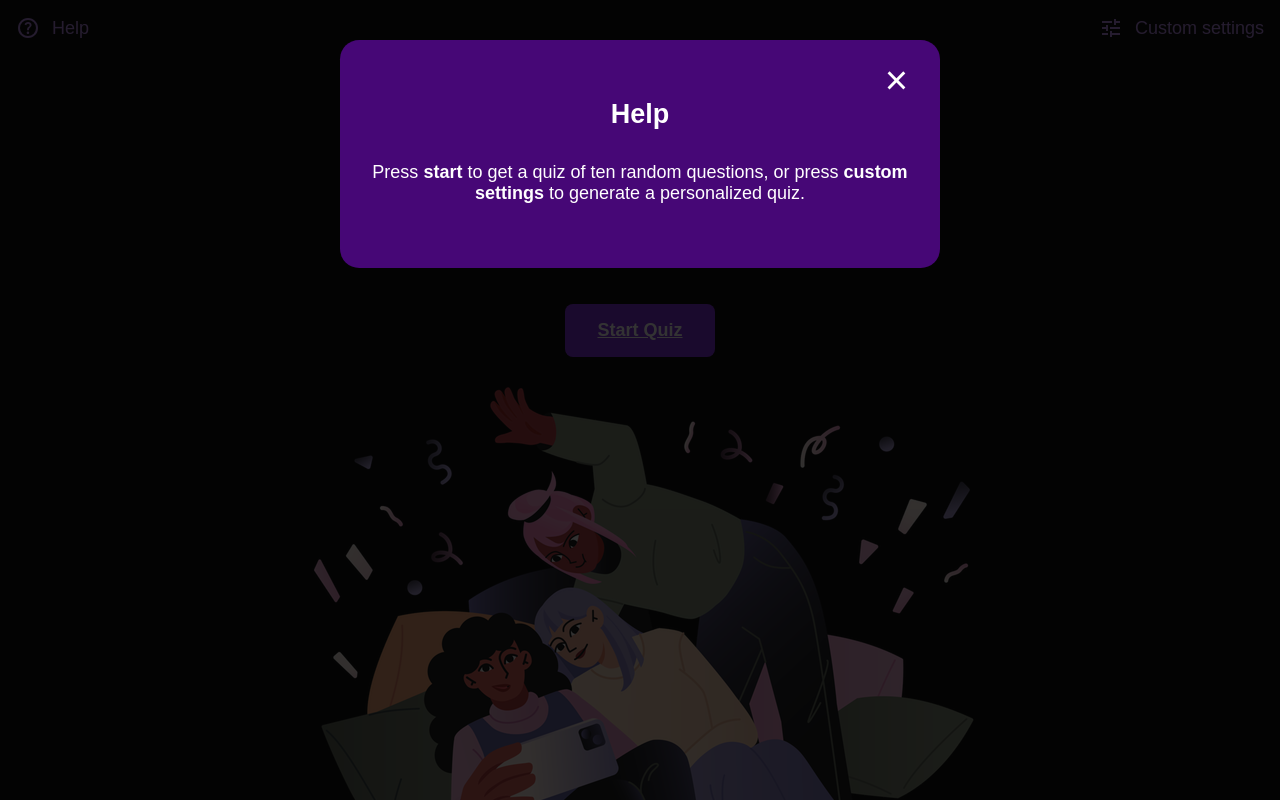
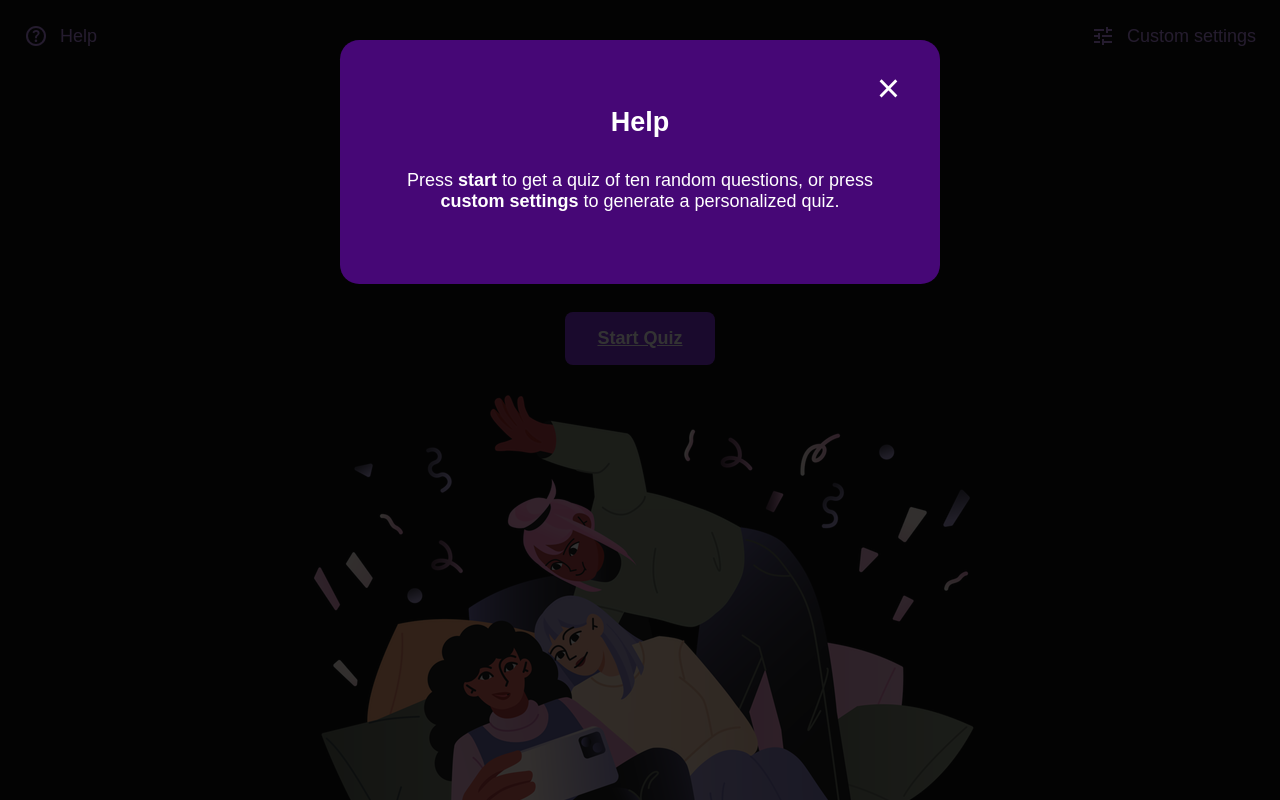
Before and after one commit to jolor2024/quiz-react, a React (Vite) app in the folder app/: page / in a window 1280 px wide. Both pictures are taken after a click on the link "Help". Shown: the top 800 px of the page. Built offline with nearby package versions, Linux system fonts and the light colour scheme; a web font is replaced by a local one.

Commit message:
small tweaks to popup styling

```diff
--- a/app/src/App.css
+++ b/app/src/App.css
@@ -2,8 +2,8 @@
 
 :root {
 
-    --big-padding: 2rem;
-    --small-padding: 1rem;
+    --big-padding: 2.5rem;
+    --small-padding: 1.5rem;
 
     @media screen and (max-width: 600px) {
         --big-padding: 1rem;
--- a/app/src/components/PopUp.css
+++ b/app/src/components/PopUp.css
@@ -14,7 +14,7 @@
     padding: var(--big-padding);
     border-radius: 1.2rem;
     width: 90%;
-    max-width: 600px;
+    max-width: 900px;
     position: relative;
 }
 .popup h2 {
@@ -25,6 +25,7 @@
 }
 .popup#help {
     text-align: center;
+    max-width: 600px;
 }
 .close-btn {
     width: 100%;
```
